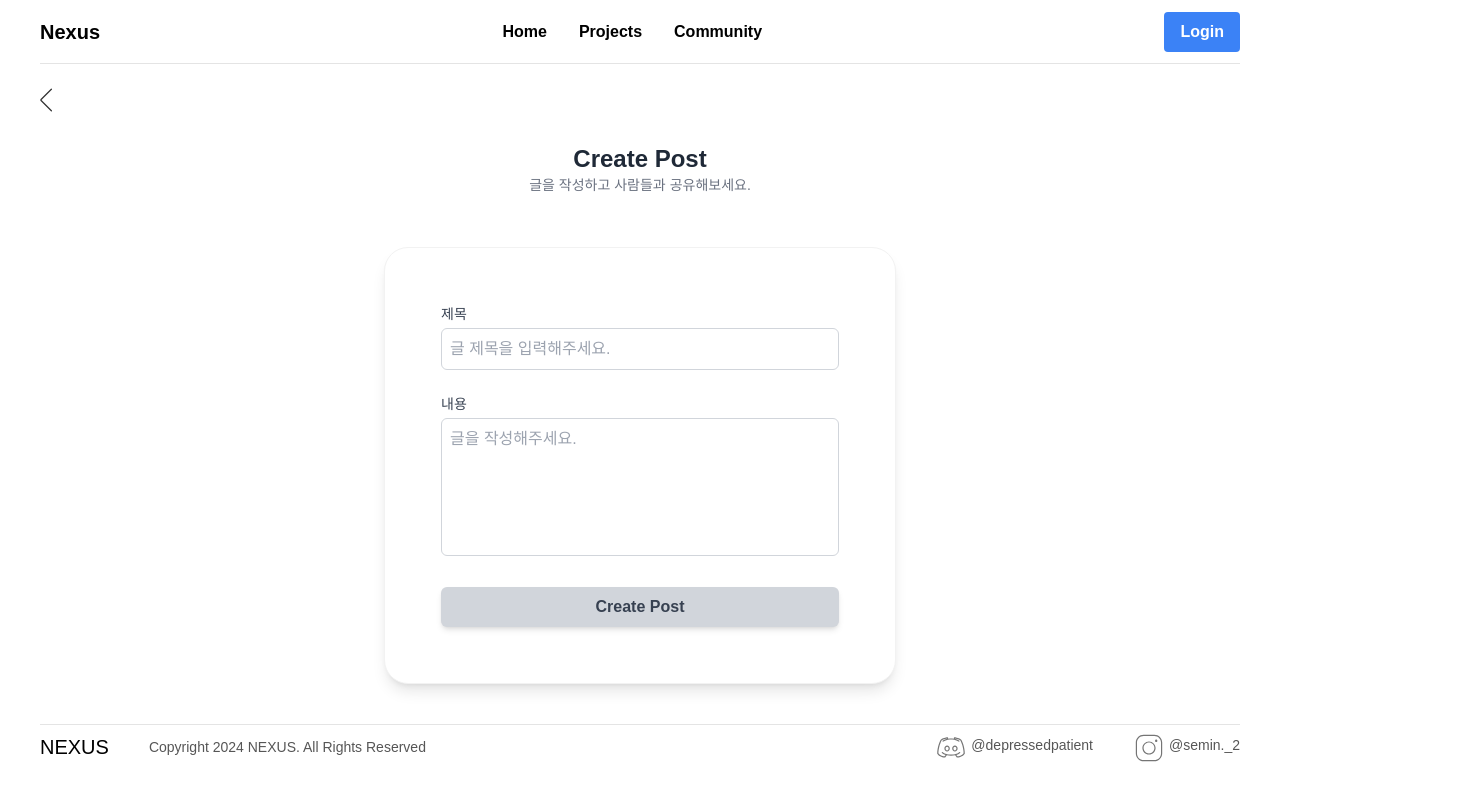
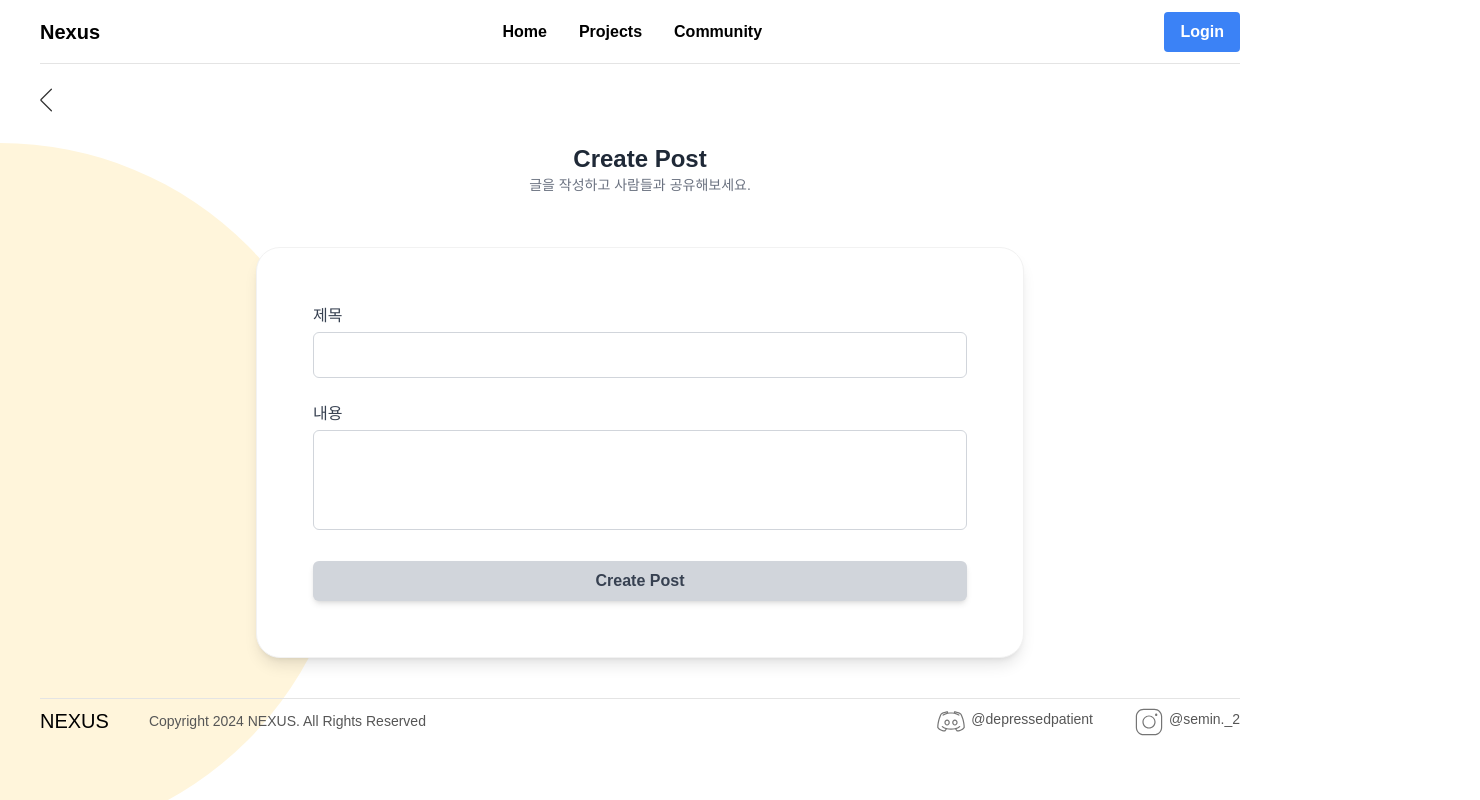
Before and after one commit to wwwcomcomcomcom/nexus-fe, a React (Vite) app: page /createPost in a window 1280 px wide. Shown: the top 800 px of the page, 1480 px wide, since content can reach past the window. Built offline with nearby package versions, Linux system fonts and the light colour scheme; a web font is replaced by a local one.

Commit message:
배경 설정 및 textarea 수정

```diff
--- a/src/page/CreatePostPage.tsx
+++ b/src/page/CreatePostPage.tsx
@@ -40,6 +40,13 @@ export default function CreatePostPage() {
     }
   }
 
+  // textarea의 높이를 자동으로 조정하는 함수
+  const adjustHeight = (event: React.ChangeEvent<HTMLTextAreaElement>) => {
+    const textarea = event.target;
+    textarea.style.height = "auto"; // 높이를 초기화
+    textarea.style.height = `${textarea.scrollHeight}px`; // 내용에 따라 높이를 설정
+  };
+
   return (
     <>
       <div className="px-8 py-4">
@@ -51,30 +58,31 @@ export default function CreatePostPage() {
         </span>
       </div>
       <div className="text-center mb-6">
+        <div className="w-[50vw] h-[50vw] sm:w-[700px] sm:h-[700px] rounded-full absolute bg-[#FFF5DB] left-0 -z-10 -translate-x-1/2"></div>
+        <div className="w-[40vw] h-[40vw] sm:w-[600px] sm:h-[600px] rounded-full absolute bg-[#FFF5DB] right-0 -z-10 translate-x-1/3 top-[60rem]"></div>
         <h1 className="text-2xl font-bold text-gray-800">Create Post</h1>
         <p className="text-gray-500 text-sm">
           글을 작성하고 사람들과 공유해보세요.
         </p>
       </div>
-      <div className="flex flex-col items-center h-fit p-4 pb-10 ">
+      <div className="flex flex-col items-center h-fit p-4 pb-10">
         {/* 컨테이너 */}
-        <div className="w-full max-w-lg mt-3 p-14 bg-white rounded-3xl shadow-lg border border-[#F2F2F2] ">
+        <div className="w-full max-w-3xl mt-3 p-14 bg-white rounded-3xl shadow-lg border border-[#F2F2F2]">
           <div className="flex flex-col gap-6">
             {/* 프로젝트 이름 */}
             <div>
               <label
                 htmlFor="projectName"
-                className="block text-sm font-medium text-gray-700"
+                className="block font-medium text-gray-700"
               >
                 제목
               </label>
               <input
                 id="projectName"
                 type="text"
-                className="w-full mt-1 p-2 border border-gray-300 rounded-md focus:ring-indigo-500 focus:border-indigo-500"
-                placeholder="글 제목을 입력해주세요."
+                className="w-full mt-1 p-2 border border-gray-300 rounded-md focus:ring-indigo-500 focus:border-indigo-500 text-lg"
                 value={formStore.name}
-                onInput={(e) =>
+                onInput={(e: React.FormEvent<HTMLInputElement>) =>
                   formStore.setProjectForm({ name: e.currentTarget.value })
                 }
               />
@@ -84,28 +92,32 @@ export default function CreatePostPage() {
             <div>
               <label
                 htmlFor="projectDescription"
-                className="block text-sm font-medium text-gray-700"
+                className="block font-medium text-gray-700"
               >
                 내용
               </label>
               <textarea
                 id="projectDescription"
-                className="w-full mt-1 p-2 border border-gray-300 rounded-md"
-                placeholder="글을 작성해주세요."
+                className="w-full mt-1 p-2 border border-gray-300 rounded-md text-sm"
                 value={formStore.description}
-                rows={5}
-                style={{ overflow: "hidden", resize: "none" }}
-                onInput={(e) =>
+                rows={1} // 기본 높이를 1행으로 설정
+                style={{
+                  overflow: "hidden",
+                  resize: "none",
+                  minHeight: "100px",
+                }}
+                onInput={(e: React.FormEvent<HTMLTextAreaElement>) => {
+                  adjustHeight(e as React.ChangeEvent<HTMLTextAreaElement>); // 자동 크기 조정 함수 호출
                   formStore.setProjectForm({
                     description: e.currentTarget.value,
-                  })
-                }
+                  });
+                }}
               />
             </div>
 
             {/* Submit Button */}
             <button
-              className={`w-full py-2 px-4 rounded-md  text-md font-semibold shadow-md  ${
+              className={`w-full py-2 px-4 rounded-md text-md font-semibold shadow-md ${
                 isDisabled
                   ? "bg-gray-300 cursor-not-allowed text-gray-700 "
                   : "bg-gradient-to-r from-blue-500 to-indigo-500 hover:shadow-lg transition transform hover:-translate-y-0.5 active:translate-y-0.5 text-white"
```
